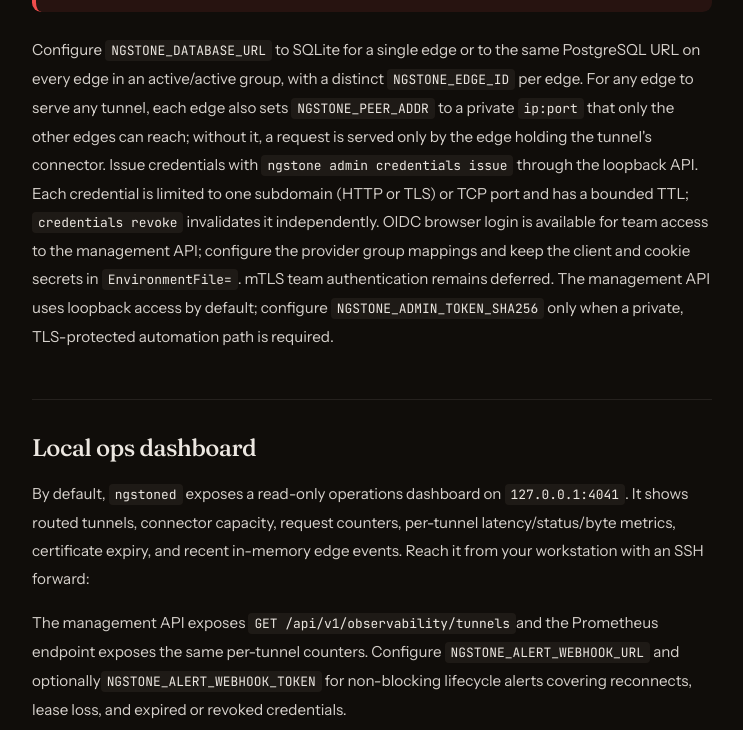
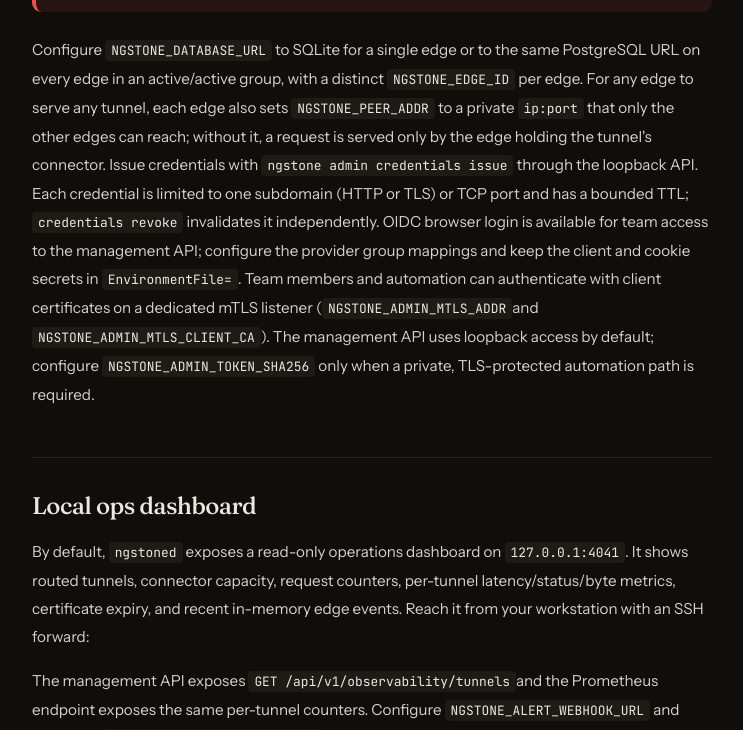
Before and after one commit to emilio-kariuki/ngstone, a Next.js app in the folder landing/: page /docs/operations/deployment-systemd in a window 1280 px wide. Shown: the part 1974-2704 px from the top of the page, without its empty margins (264-1007 px from the left). Built offline with nearby package versions, Linux system fonts and the light colour scheme.

Commit message:
docs: document mTLS team authentication

```diff
--- a/landing/src/app/docs/operations/deployment-systemd/page.tsx
+++ b/landing/src/app/docs/operations/deployment-systemd/page.tsx
@@ -122,8 +122,11 @@ WantedBy=multi-user.target`}
         bounded TTL; <code>credentials revoke</code> invalidates it
         independently. OIDC browser login is available for team access to the
         management API; configure the provider group mappings and keep the
-        client and cookie secrets in <code>EnvironmentFile=</code>. mTLS team
-        authentication remains deferred. The management API uses loopback
+        client and cookie secrets in <code>EnvironmentFile=</code>. Team
+        members and automation can authenticate with client certificates on a
+        dedicated mTLS listener
+        (<code>NGSTONE_ADMIN_MTLS_ADDR</code>
+        and <code>NGSTONE_ADMIN_MTLS_CLIENT_CA</code>). The management API uses loopback
         access by default; configure <code>NGSTONE_ADMIN_TOKEN_SHA256</code> only
         when a private, TLS-protected automation path is required.
       </p>
--- a/landing/src/app/docs/operations/security-model/page.tsx
+++ b/landing/src/app/docs/operations/security-model/page.tsx
@@ -160,7 +160,6 @@ export default function SecurityModelPage() {
           Compromise of the VPS itself — it terminates TLS and sees
           plaintext, so it&apos;s treated as trusted infrastructure
         </li>
-        <li>mTLS team authentication</li>
       </ul>
     </DocsArticle>
   )
```
Also changed, not shown: 3 other files (tests, documents, lock files or other folders).
